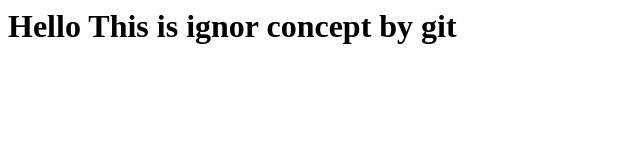
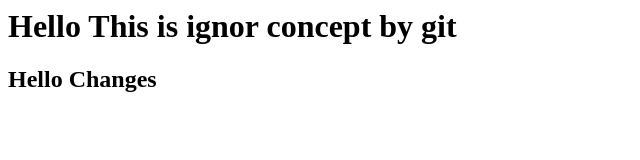
Before and after one commit to aicscomputerclasses766-crypto/ignor-git, a plain HTML site: page index.html in a window 1280 px wide. Shown: the whole page, without its empty margins (0-640 px from the left). Drawn offline with Linux system fonts and the light colour scheme.

```diff
--- a/index.html
+++ b/index.html
@@ -6,5 +6,6 @@
     </head>
     <body>
         <h1>Hello This is ignor concept by git</h1>
+        <h2>Hello Changes</h2>
     </body>
 </html>
```
Also changed, not shown: 1 other file.
